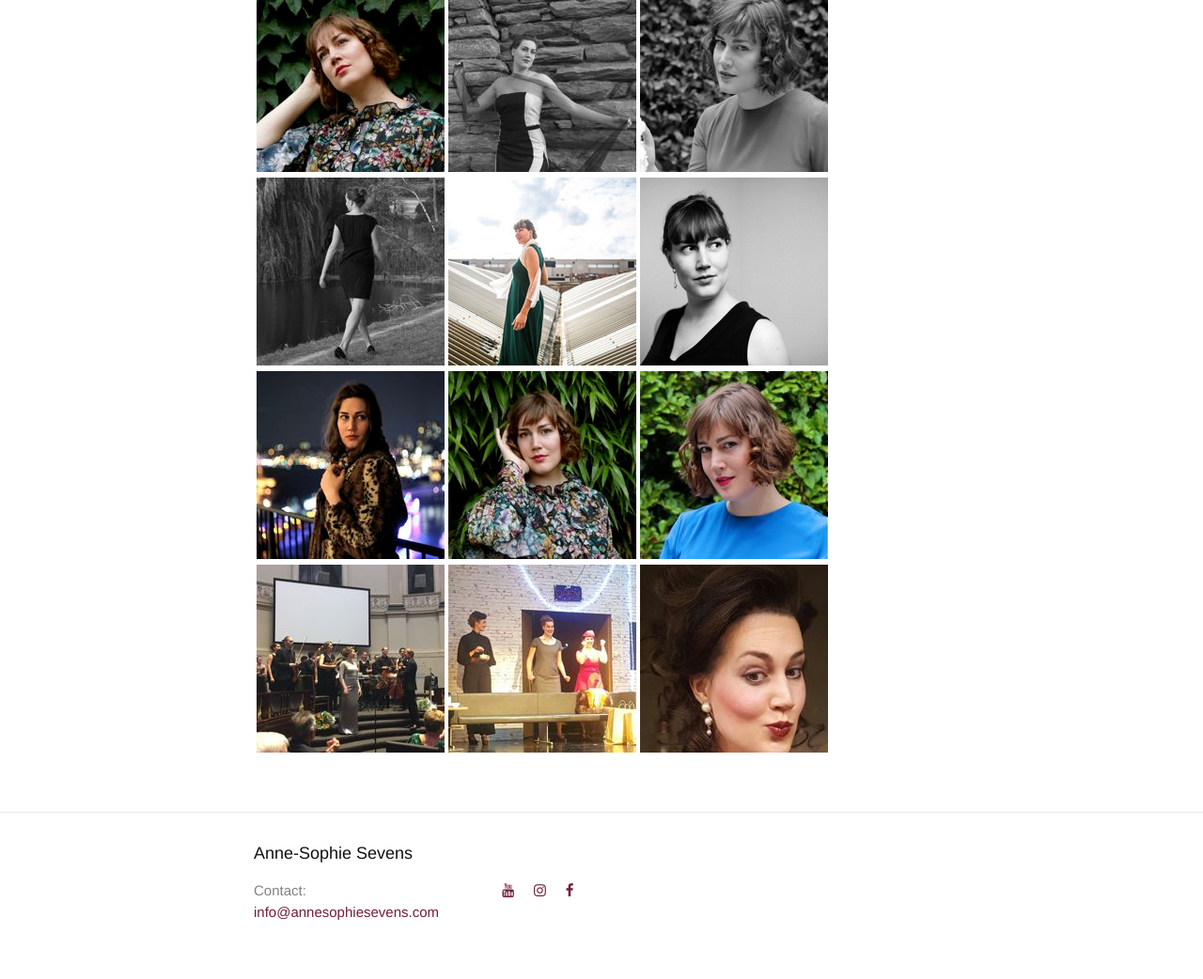
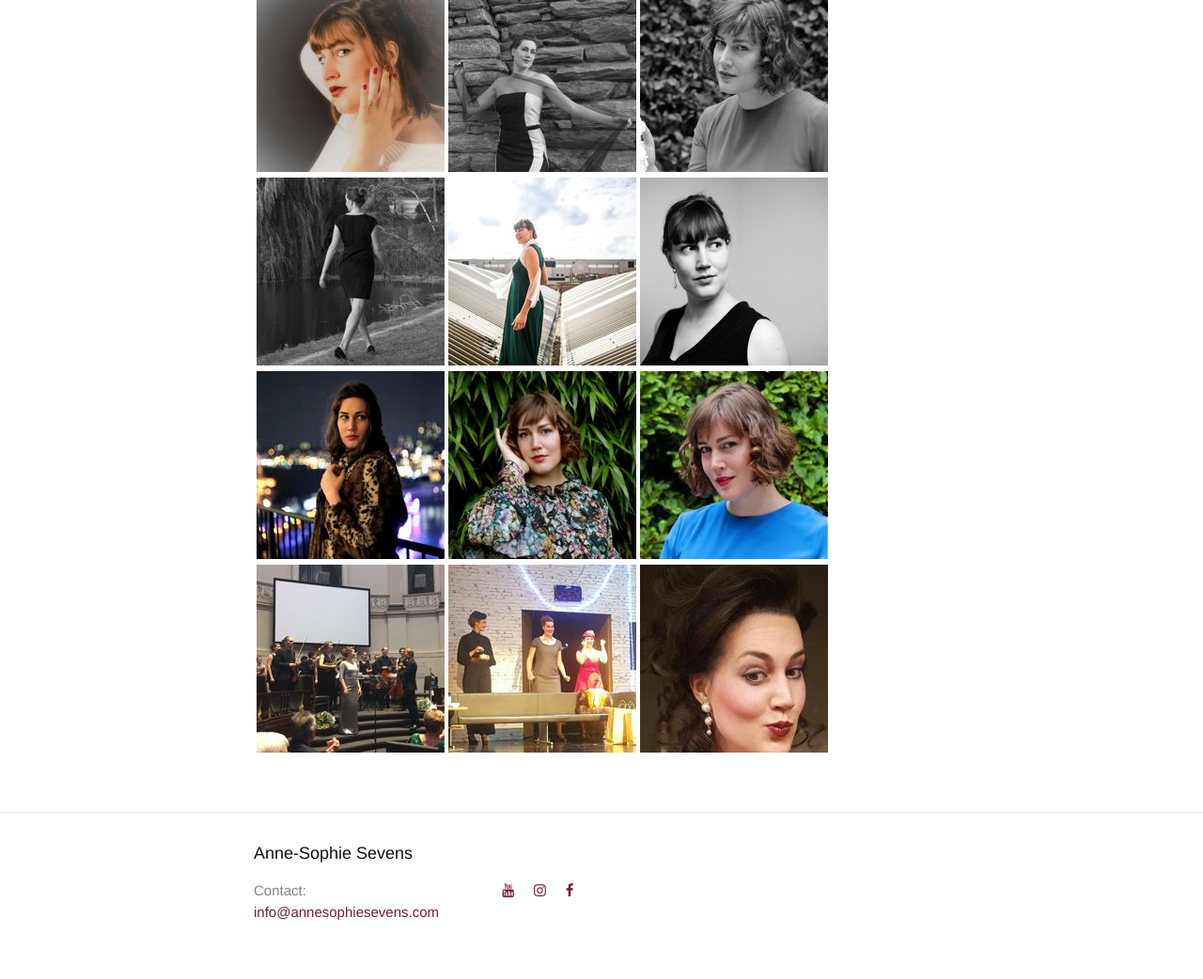
Before and after one commit to annesophie-sevens/annesophie-sevens.github.io, a Jekyll site: the page built from pictures-fr.md, in a window 1280 px wide. Shown: the part 589-1631 px from the top of the page at 94% size. Built offline with Jekyll 4.4.1, drawn with Linux system fonts in a browser that asks for light colours; nearby versions of some CDN libraries.

Commit message:
Update pictures-fr.md

```diff
--- a/pictures-fr.md
+++ b/pictures-fr.md
@@ -7,7 +7,7 @@ ref: pictures
 ---
 | <a href="/assets/I.jpg"> ![]({{ site.baseurl }}/assets/Ic.jpg) </a> | <a href="/assets/IV.jpg"> ![]({{ site.baseurl }}/assets/IVc.jpg) </a> | <a href="/assets/III.jpg">  ![]({{ site.baseurl }}/assets/IIIc.jpg) </a> |
 
-| <a href="/assets/20.JPG"> ![]({{ site.baseurl }}/assets/20_thumbnail.jpg) </a> | <a href="/assets/a5.jpg"> ![]({{ site.baseurl }}/assets/a5-thumbnail.jpg) </a> | <a href="/assets/BLOEM 1.jpg">  ![]({{ site.baseurl }}/assets/bloem.jpg) </a> |
+| <a href="/assets/VI.jpg"> ![]({{ site.baseurl }}/assets/VIc.jpg) </a> | <a href="/assets/a5.jpg"> ![]({{ site.baseurl }}/assets/a5-thumbnail.jpg) </a> | <a href="/assets/BLOEM 1.jpg">  ![]({{ site.baseurl }}/assets/bloem.jpg) </a> |
 
 | <a href="/assets/LOOP.jpg"> ![]({{ site.baseurl }}/assets/LOOP 1.jpg) </a> | <a href="/assets/2.jpg"> ![]({{ site.baseurl }}/assets/2-thumbnail.jpg) </a> | <a href="/assets/6.jpg">![]({{ site.baseurl }}/assets/6-thumbnail.jpg) </a> |
 
```
